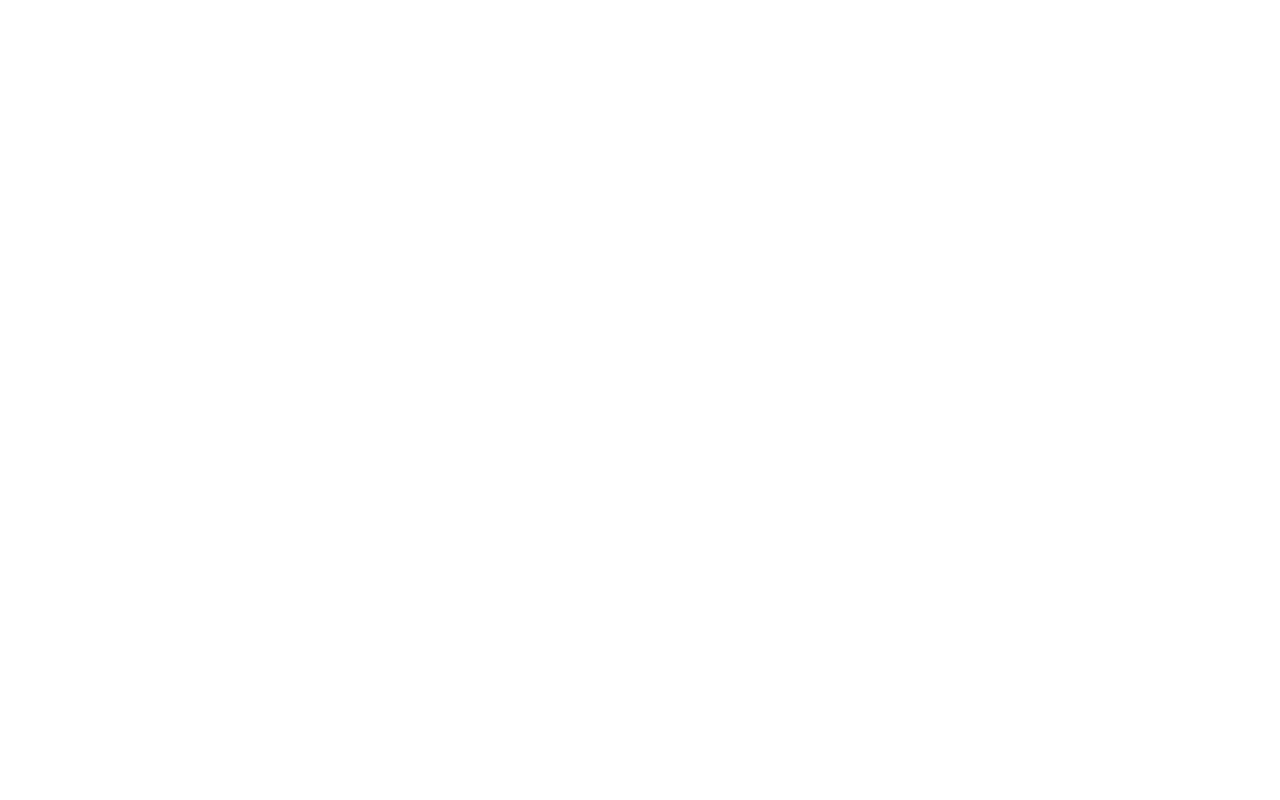
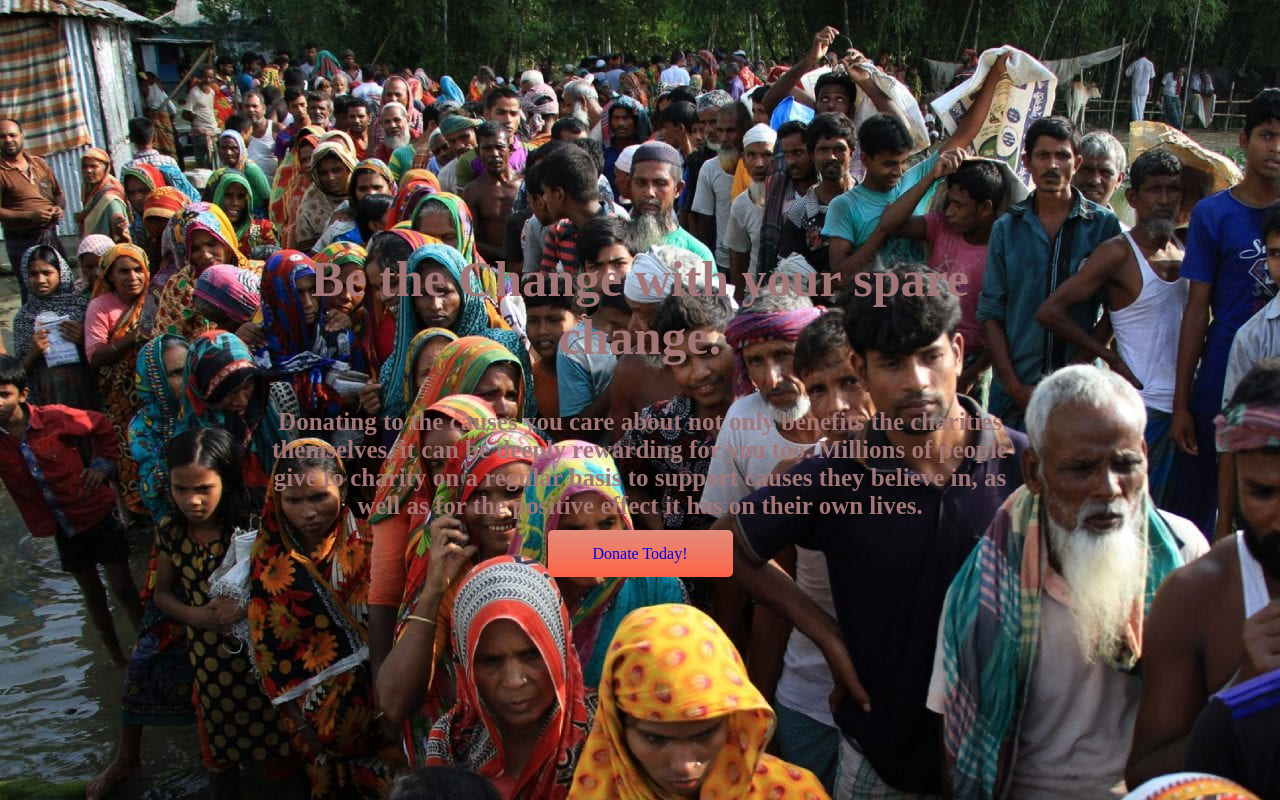
Before and after one commit to Shuvro-Maruf/donate-today-assignment, a plain HTML site: page index.html in a window 1280 px wide. Drawn offline with Linux system fonts and the light colour scheme; a web font is replaced by a local one.

Commit message:
assignment-starts

```diff
--- a/index.html
+++ b/index.html
@@ -5,11 +5,25 @@
     <meta charset="UTF-8">
     <meta http-equiv="X-UA-Compatible" content="IE=edge">
     <meta name="viewport" content="width=device-width, initial-scale=1.0">
+    <link rel="preconnect" href="https://fonts.googleapis.com">
+    <link rel="preconnect" href="https://fonts.gstatic.com" crossorigin>
+    <link href="https://fonts.googleapis.com/css2?family=Ibarra+Real+Nova&display=swap" rel="stylesheet">
+    <link rel="stylesheet" href="style.css">
     <title>Donate Today</title>
 </head>
 
 <body>
-
+    <section class="top-banner">
+        <div class="one">
+            <h1 class="top-margin">Be the Change with your spare change.</h1>
+            <p>Donating to the causes you care about not only benefits the charities themselves,
+                it can be deeply rewarding for you too.
+                Millions of people give to charity on a regular
+                basis to support causes they believe in, as well as for the positive effect it has on their own lives.
+            </p>
+            <a class="link-button" target="-blank" href="https://www.bidyanondo.org/">Donate Today!</a>
+        </div>
+    </section>
 </body>
 
 </html>
--- a/style.css
+++ b/style.css
@@ -0,0 +1,42 @@
+body {
+    font-family: 'Ibarra Real Nova', serif;
+    margin: 0;
+}
+
+h1 {
+    font-size: 50px;
+    font-weight: 700;
+}
+
+p {
+    font-size: 25px;
+    font-weight: 600;
+}
+
+.link-button {
+    text-decoration: none;
+    background-image: linear-gradient(rgb(226, 141, 124), tomato);
+    padding: 15px 45px;
+    border-radius: 5px;
+    font-family: 'Times New Roman', Times, serif;
+    font: aliceblue;
+}
+
+.one {
+    text-align: center;
+    padding: 100px 250px;
+    color: rgb(162, 118, 118);
+}
+
+.top-banner {
+    background-image: url(images/donation7.jpg);
+    background-repeat: no-repeat;
+    display: flex;
+    background-size: auto;
+    height: 100vh;
+    width: 100vw;
+}
+
+.top-margin {
+    margin-top: 150px;
+}
```
Also changed, not shown: images/donation0.jpg (added), images/donation1.jpg (added), images/donation10.jpg (added), images/donation11.jpg (added), images/donation13.jpg (added), images/donation14.webp (added), images/donation2.jpg (added), images/donation4.jpg (added), images/donation5.jpg (added), images/donation6.jpg (added), images/donation7.jpg (added), images/donation8.jpg (added), images/donation9.jpg (added), 2 other files.
